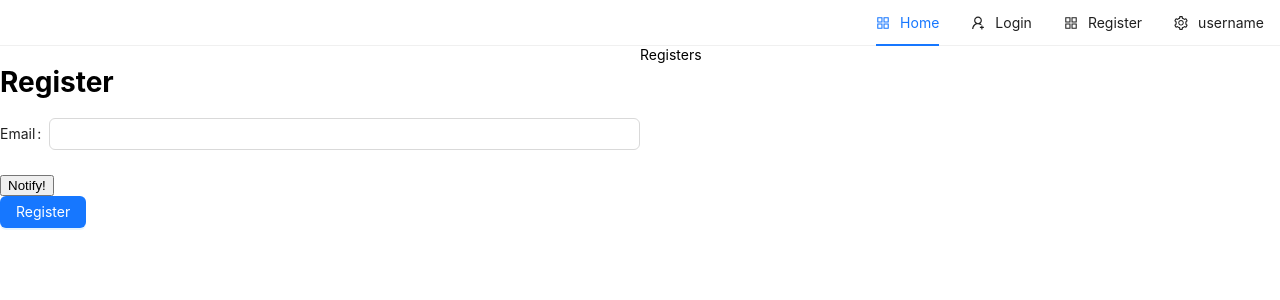
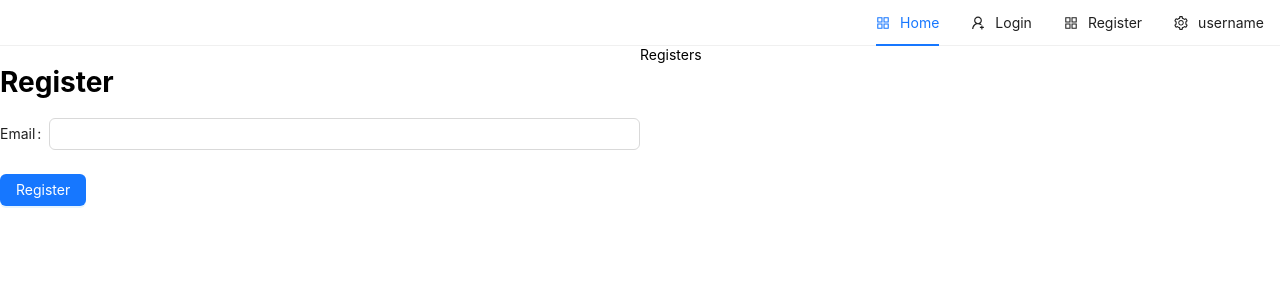
Before and after one commit to ammarabrahani/Ecommerce, a React (Create React App) app: page /register in a window 1280 px wide. Shown: the top 300 px of the page. Built offline with nearby package versions, Linux system fonts and the light colour scheme.

Commit message:
move toastify to top level component

```diff
--- a/src/App.js
+++ b/src/App.js
@@ -4,11 +4,14 @@ import Header from "./components/nav/Header";
 import Login from "./pages/auth/Login";
 import Register from "./pages/auth/Register";
 import Home from "./pages/Home";
+import { ToastContainer } from "react-toastify";
+import "react-toastify/dist/ReactToastify.css";
 
 const App = () => {
   return (
     <>
       <Header />
+      <ToastContainer />
       <Routes>
         <Route path="/" element={<Home />} />
         <Route path="/login" element={<Login />} />
--- a/src/components/nav/Header.js
+++ b/src/components/nav/Header.js
@@ -2,7 +2,6 @@ import React, { useState } from "react";
 import {
   AppstoreOutlined,
   SettingOutlined,
-  UserOutlined,
   UserAddOutlined,
 } from "@ant-design/icons";
 import { Link } from "react-router-dom";
--- a/src/pages/auth/Register.js
+++ b/src/pages/auth/Register.js
@@ -1,7 +1,7 @@
 import React, { useState } from "react";
 import { Button, Col, Form, Input, Row } from "antd";
 import { auth } from "../../firebase";
-import { ToastContainer, toast } from "react-toastify";
+import { toast } from "react-toastify";
 import { getAuth, sendSignInLinkToEmail } from "firebase/auth";
 
 import "react-toastify/dist/ReactToastify.css";
@@ -14,10 +14,10 @@ const Register = () => {
       handleCodeInApp: true,
     };
 
-    const auth = getAuth();
+    const authentication = getAuth();
 
     registerationForm.validateFields().then(async (values) => {
-      sendSignInLinkToEmail(auth, values.email, actionCodeSettings)
+      sendSignInLinkToEmail(authentication, values.email, actionCodeSettings)
         .then((res) => {
           window.localStorage.setItem("emailForSignIn", values.email);
           toast.success(`Email is sent to ${values.email}`);
@@ -32,7 +32,6 @@ const Register = () => {
         });
     });
   };
-  const notify = () => toast("Wow so easy!");
 
   const registerForm = () => (
     <Form
@@ -45,10 +44,6 @@ const Register = () => {
       <Form.Item label="Email" name="email">
         <Input />
       </Form.Item>
-      <div>
-        <button onClick={notify}>Notify!</button>
-        <ToastContainer />
-      </div>
       <Button type="primary" htmlType="submit">
         Register
       </Button>
```
